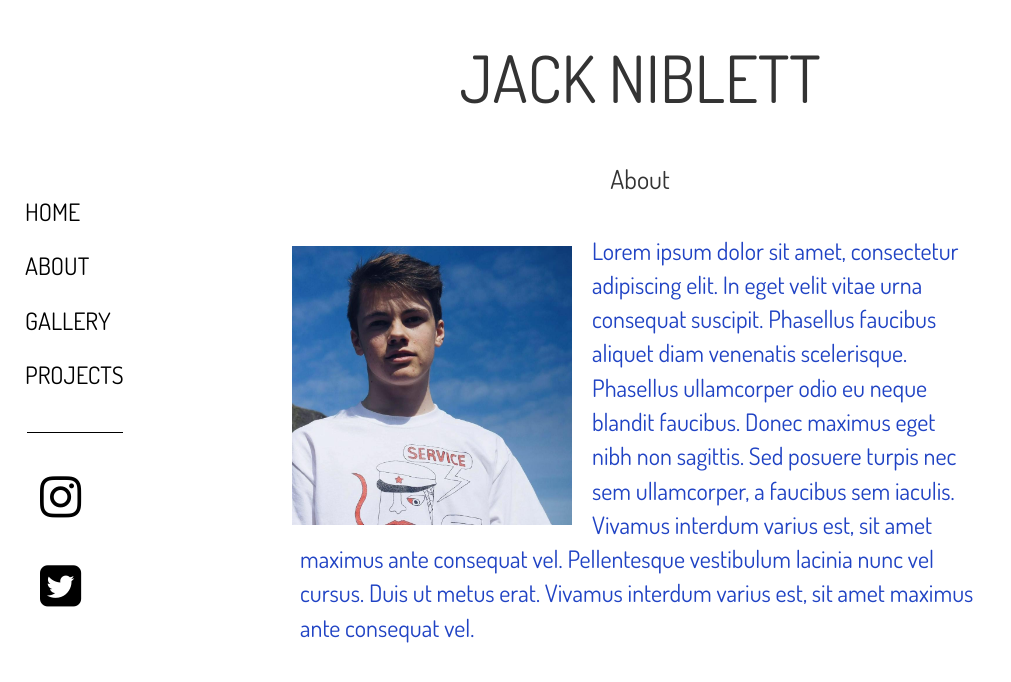
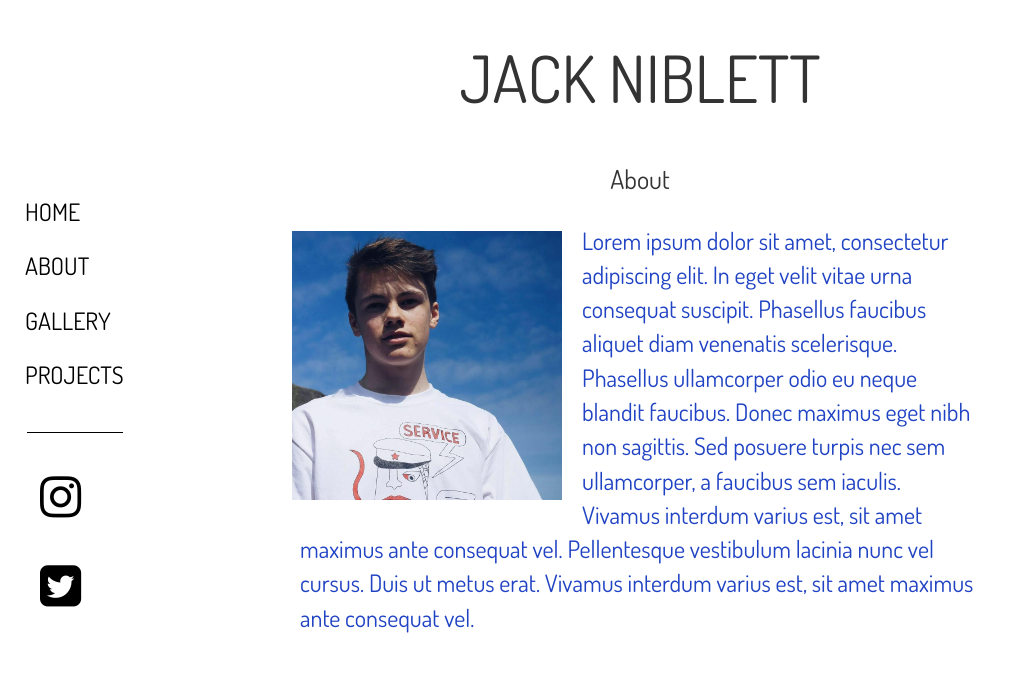
Before and after one commit to jackniblett/jackniblett.github.io, a PHP site: page /about.html in a window 1280 px wide. Shown: the top 682 px of the page, without its empty margins (0-1011 px from the left). Run offline with PHP 8.4, Linux system fonts and the light colour scheme; some libraries are stand-ins or nearby versions.

Commit message:
more wrapping changes

```diff
--- a/css/about.css
+++ b/css/about.css
@@ -23,17 +23,17 @@
 #jack_profile{
 	display: block;
 	width: 100%;
-	max-width: 280px;
+	max-width: 270px;
 	height: auto;
 	float: left;
 	margin-right: 20px;
 	border-width: 4px;
-	margin-top: 20px;
+	margin-top: 15px;
 }
 
 #blurb{
 	width: 100%;
-	margin-top: 30px;
+	margin-top: 20px;
 	text-align: left;
 	display: block;
 
```
